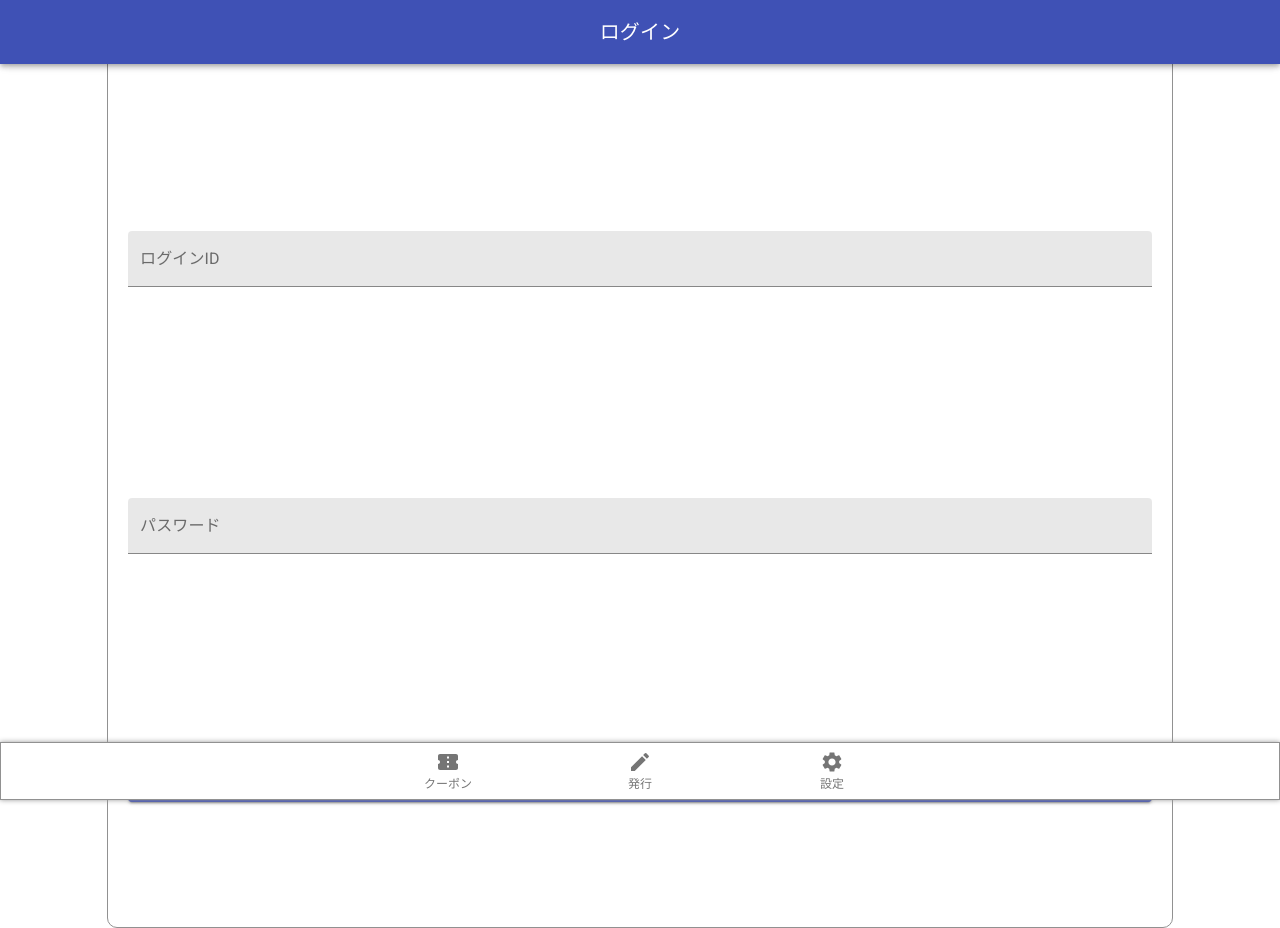
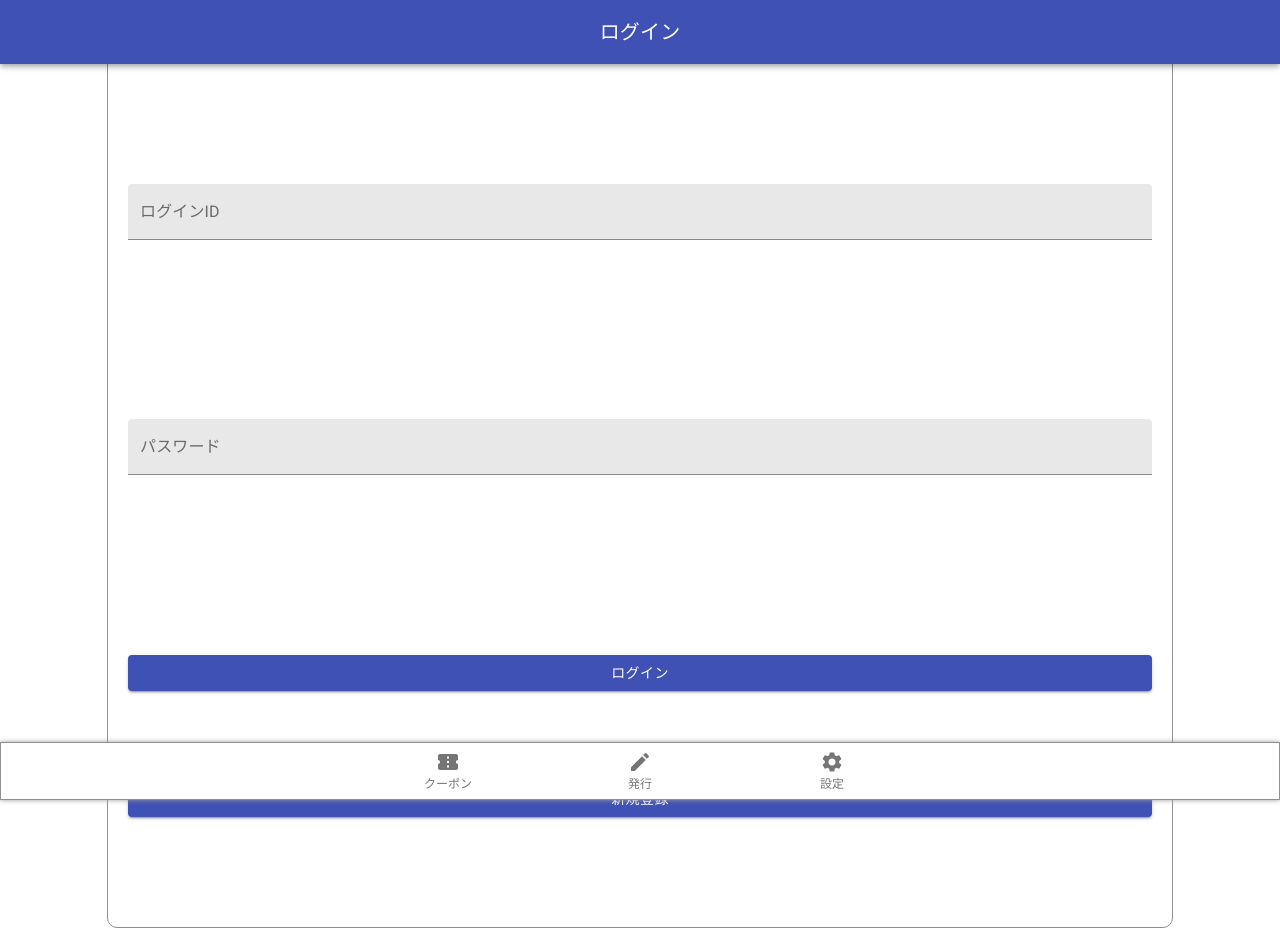
Before and after one commit to SeiyaIwabuchi/Coupon-management-system, a React (Create React App) app: page /login in a window 1280 px wide. Built offline with nearby package versions, Linux system fonts and the light colour scheme.

Commit message:
新規登録ボタンの追加

```diff
--- a/src/Login.tsx
+++ b/src/Login.tsx
@@ -1,6 +1,6 @@
 import { Typography, Box, TextField, Button } from '@material-ui/core';
 import React, { useEffect, useState } from 'react';
-import { useHistory } from 'react-router-dom';
+import { Link, useHistory } from 'react-router-dom';
 
 
 interface ILoginProps{
@@ -55,6 +55,8 @@ export default function Login(props:ILoginProps) {
                 <TextField value={passwd} onChange={event=>{sPasswd(event.target.value)}} variant="filled" placeholder="パスワード" label="パスワード" type="password" style={{ flexGrow: 2 }} />
                 <Button onClick={loginButtonHandle} variant="contained" color="primary">ログイン</Button>
                 <div style={{ flexGrow: 1 }}/>
+                <Button variant="contained" color="primary" component={Link} to="/user_registration">新規登録</Button>
+                <div style={{ flexGrow: 1 }}/>
             </Box>
         </Box>
     );
```
